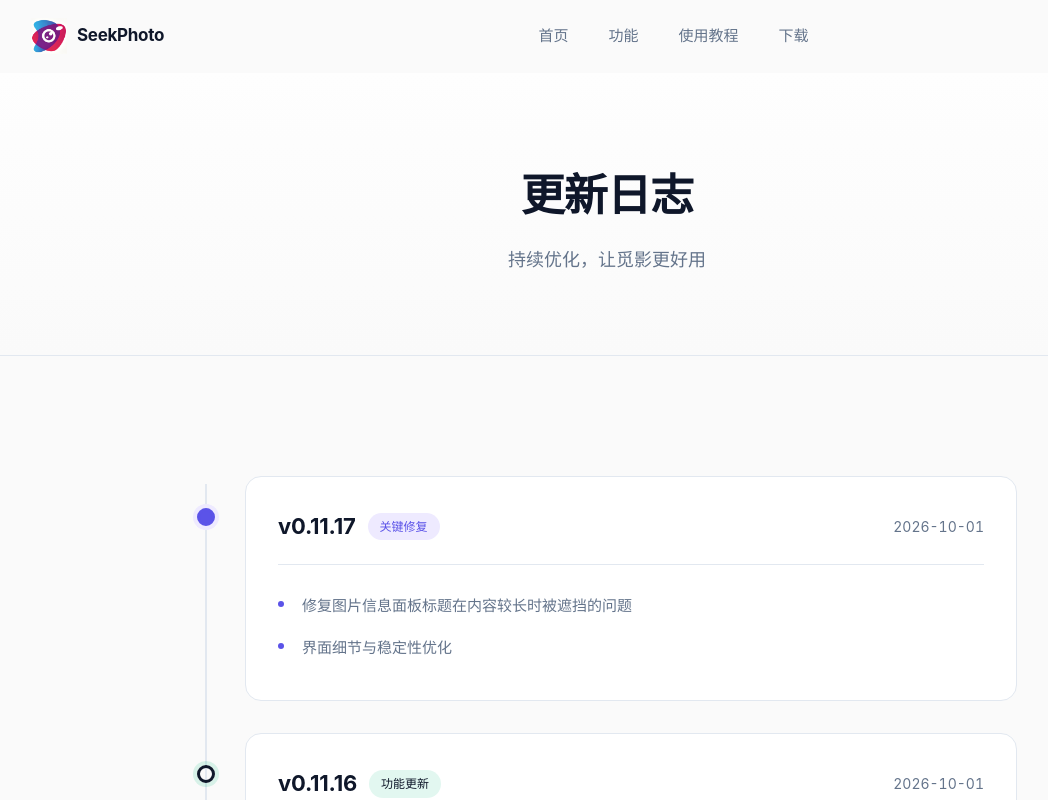
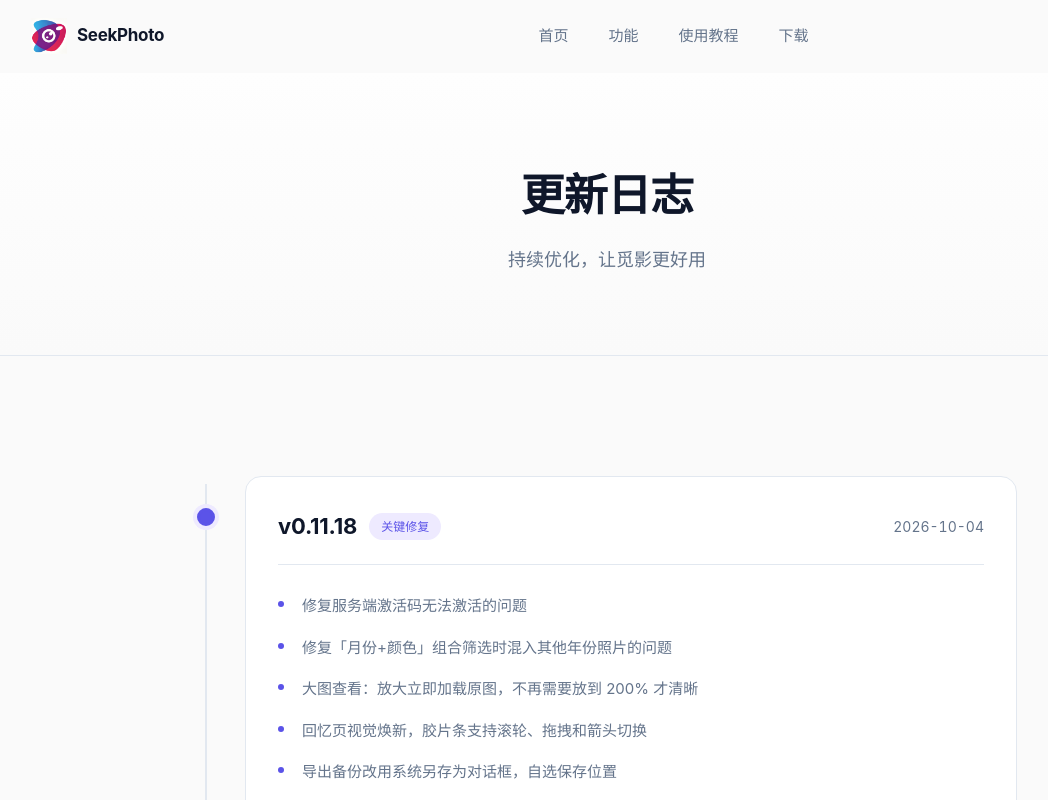
Before and after one commit to aiyo407/seekphoto-site, a Vue app: page /changelog in a window 1280 px wide. Shown: the top 800 px of the page, without its empty margins (33-1081 px from the left). Built offline with nearby package versions, Linux system fonts and the light colour scheme.

Commit message:
chore: v0.11.18 官网版本同步

```diff
--- a/src/config/version.ts
+++ b/src/config/version.ts
@@ -1,5 +1,5 @@
 /** 应用版本（仅更新日志页展示用，与下载链接无关） */
-export const APP_VERSION = '0.11.17'
+export const APP_VERSION = '0.11.18'
 
 /** 显示用版本号（带 v 前缀，如 "v0.9.0"） */
 export const APP_VERSION_DISPLAY = `v${APP_VERSION}`
--- a/src/views/Changelog.vue
+++ b/src/views/Changelog.vue
@@ -60,10 +60,24 @@ interface Version {
 
 const versions: Version[] = [
   {
+    version: 'v0.11.18',
+    date: '2026-10-04',
+    tag: '关键修复',
+    tagType: 'latest',
+    changes: [
+      '修复服务端激活码无法激活的问题',
+      '修复「月份+颜色」组合筛选时混入其他年份照片的问题',
+      '大图查看：放大立即加载原图，不再需要放到 200% 才清晰',
+      '回忆页视觉焕新，胶片条支持滚轮、拖拽和箭头切换',
+      '导出备份改用系统另存为对话框，自选保存位置',
+      '正在查看的照片预览生成明显提速',
+    ],
+  },
+  {
     version: 'v0.11.17',
     date: '2026-10-01',
     tag: '关键修复',
-    tagType: 'latest',
+    tagType: 'feature',
     changes: [
       '修复图片信息面板标题在内容较长时被遮挡的问题',
       '界面细节与稳定性优化',
```
